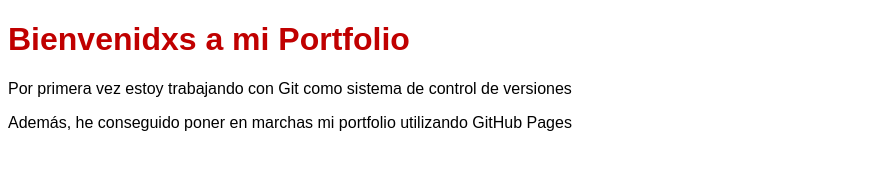
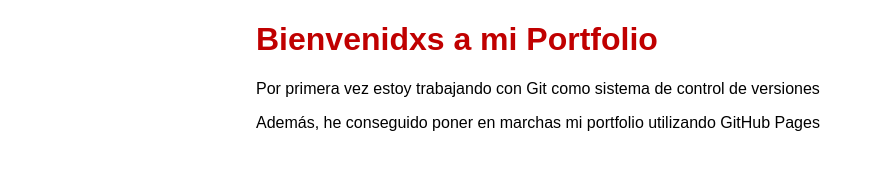
Before and after one commit to DavidSanroa/SevillanoLuis.github.io, a plain HTML site: page index.html in a window 1280 px wide. Shown: the whole page, without its empty margins (0-875 px from the left). Drawn offline with Linux system fonts and the light colour scheme.

Commit message:
Update index.html

```diff
--- a/index.html
+++ b/index.html
@@ -1 +1 @@
-<!DOCTYPE html><html lang="es"><head> <meta charset="utf-8"> <title>Este es mi portfolio en GitHub Pages!!!</title> <style media="screen"> body{font-family: sans-serif;}h1{color: rgb(192, 0, 0);}</style></head><body> <h1>Bienvenidxs a mi Portfolio</h1> <p>Por primera vez estoy trabajando con Git como sistema de control de versiones</p><p>Además, he conseguido poner en marchas mi portfolio utilizando GitHub Pages</p></body></html>
+<!DOCTYPE html><html lang="es"><head> <meta charset="utf-8"> <title>Este es mi portfolio en GitHub Pages!!!</title> <style media="screen"> body{font-family: sans-serif;}h1{color: rgb(192, 0, 0);}.wrapper{margin: 0 auto; max-width: 768px;}</style></head><body> <div class="wrapper"> <h1>Bienvenidxs a mi Portfolio</h1> <p>Por primera vez estoy trabajando con Git como sistema de control de versiones</p><p>Además, he conseguido poner en marchas mi portfolio utilizando GitHub Pages</p></div></body></html>
```
